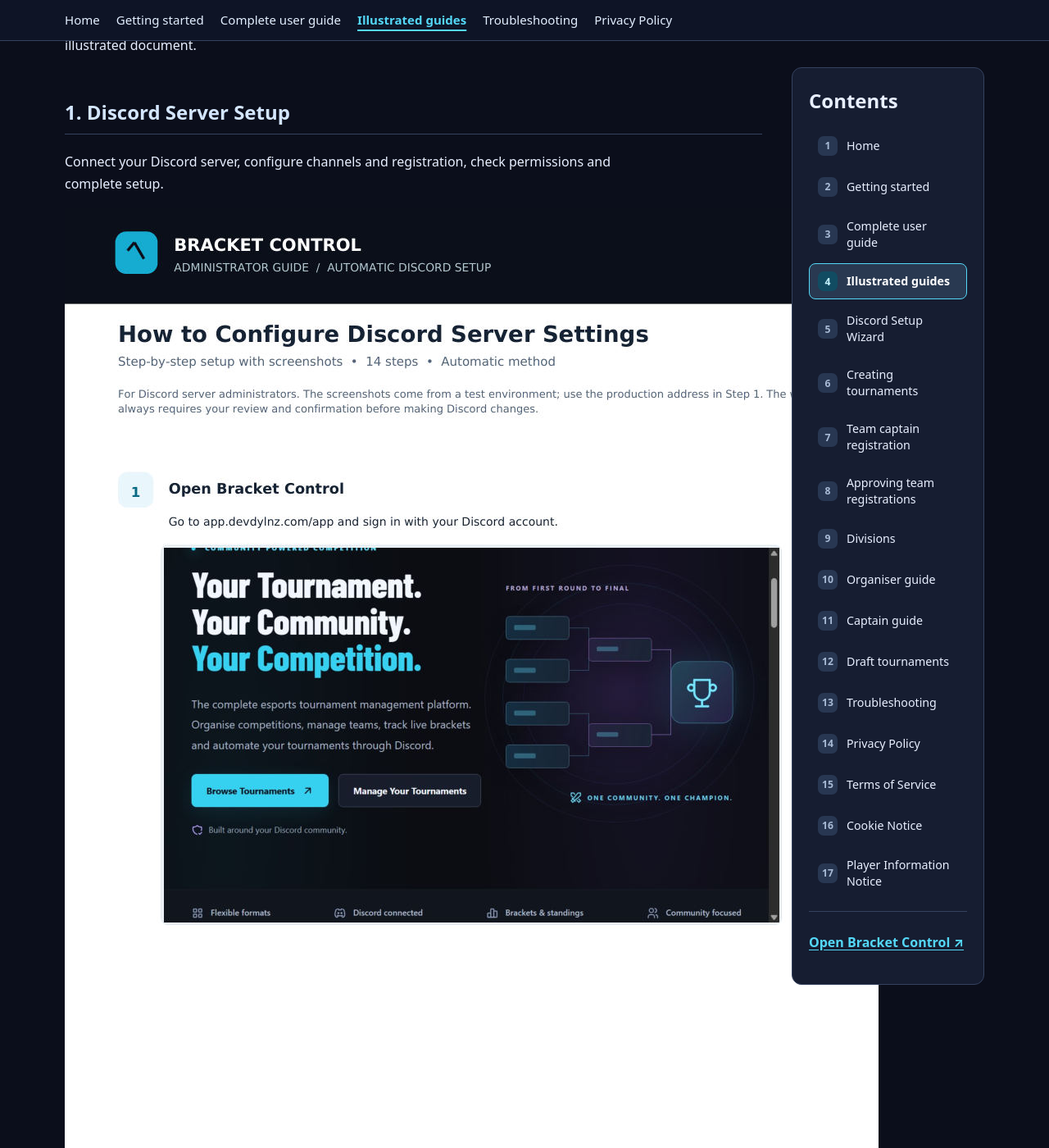
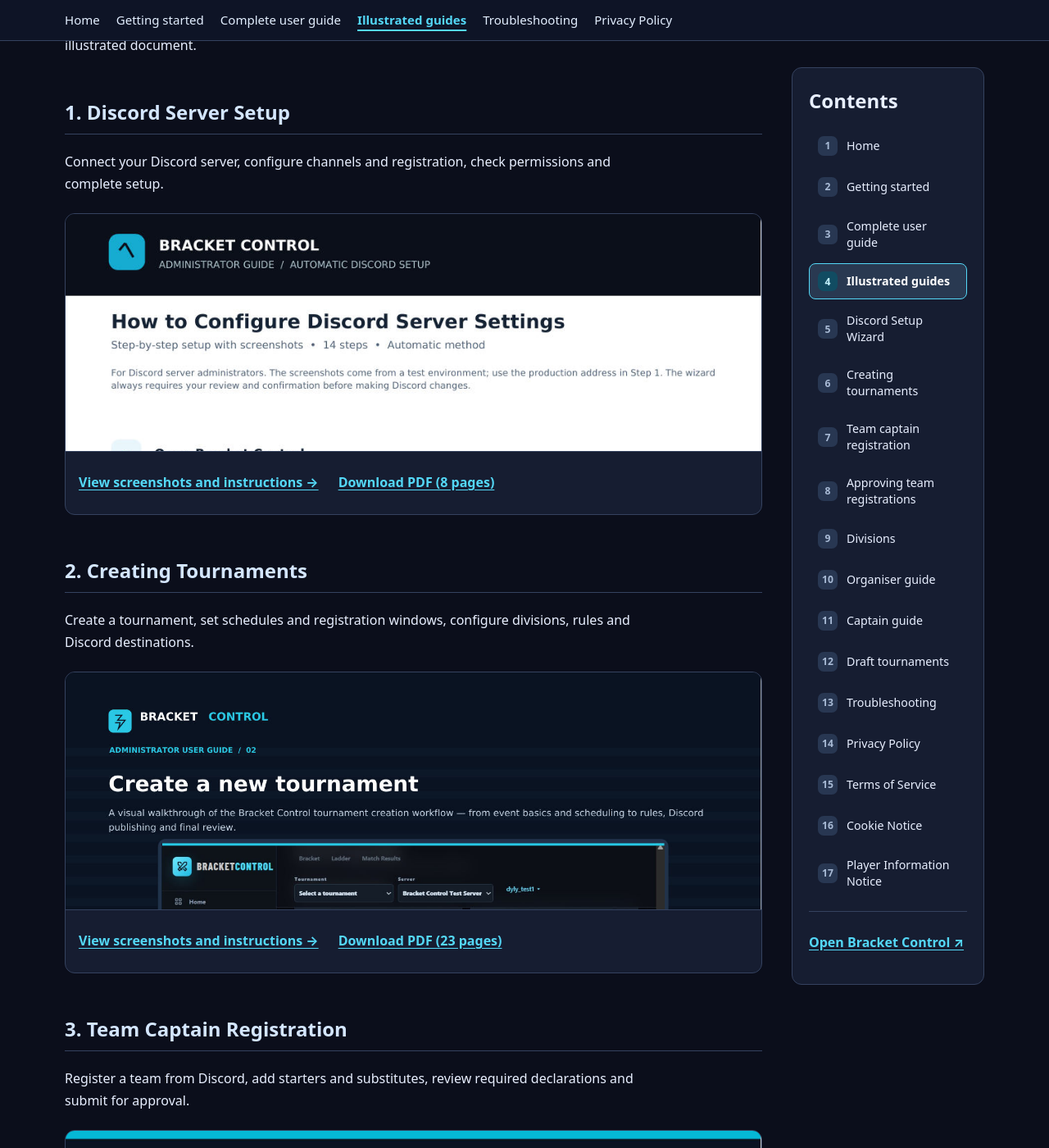
Before and after one commit to dev-dyly/bracket-control-wiki, a Jekyll site: the page built from guides/visual-guides.md, in a window 1280 px wide and 1400 px high, scrolled down 390 px. Shown: the whole window at 82% size. Built offline with Jekyll 4.4.1, drawn with Linux system fonts in a browser that asks for light colours.

Commit message:
docs: responsive accessible layout for full-page screenshots and PDF guide cards

```diff
--- a/assets/css/style.css
+++ b/assets/css/style.css
@@ -37,3 +37,13 @@
   .chapter-progress progress{width:100%}
 }
 @media(prefers-reduced-motion:reduce){.pager-link{transition:none}}
+
+/* Illustrated how-to screenshots and PDF previews. */
+.illustrated-page,.illustrated-guide-card{max-width:100%;min-width:0;margin:22px 0 30px;border:1px solid var(--line);border-radius:12px;background:var(--panel);overflow:hidden}
+.illustrated-page img{display:block;width:100%;max-width:100%;height:auto;background:#0c1525}
+.illustrated-page figcaption{padding:12px 16px;color:var(--muted);font-size:.92rem;line-height:1.5}
+.illustrated-guide-card>a{display:block;overflow:hidden}
+.illustrated-guide-card img{display:block;width:100%;max-height:290px;object-fit:cover;object-position:top center;border-bottom:1px solid var(--line)}
+.illustrated-guide-actions{display:flex;align-items:center;flex-wrap:wrap;gap:10px 24px;padding:16px}
+.illustrated-guide-actions a{display:inline-flex;align-items:center;min-height:44px;font-weight:650}
+@media(max-width:620px){.illustrated-guide-card img{max-height:240px}.illustrated-guide-actions{flex-direction:column;align-items:stretch;gap:4px}.illustrated-guide-actions a{padding:8px 0}}
```
